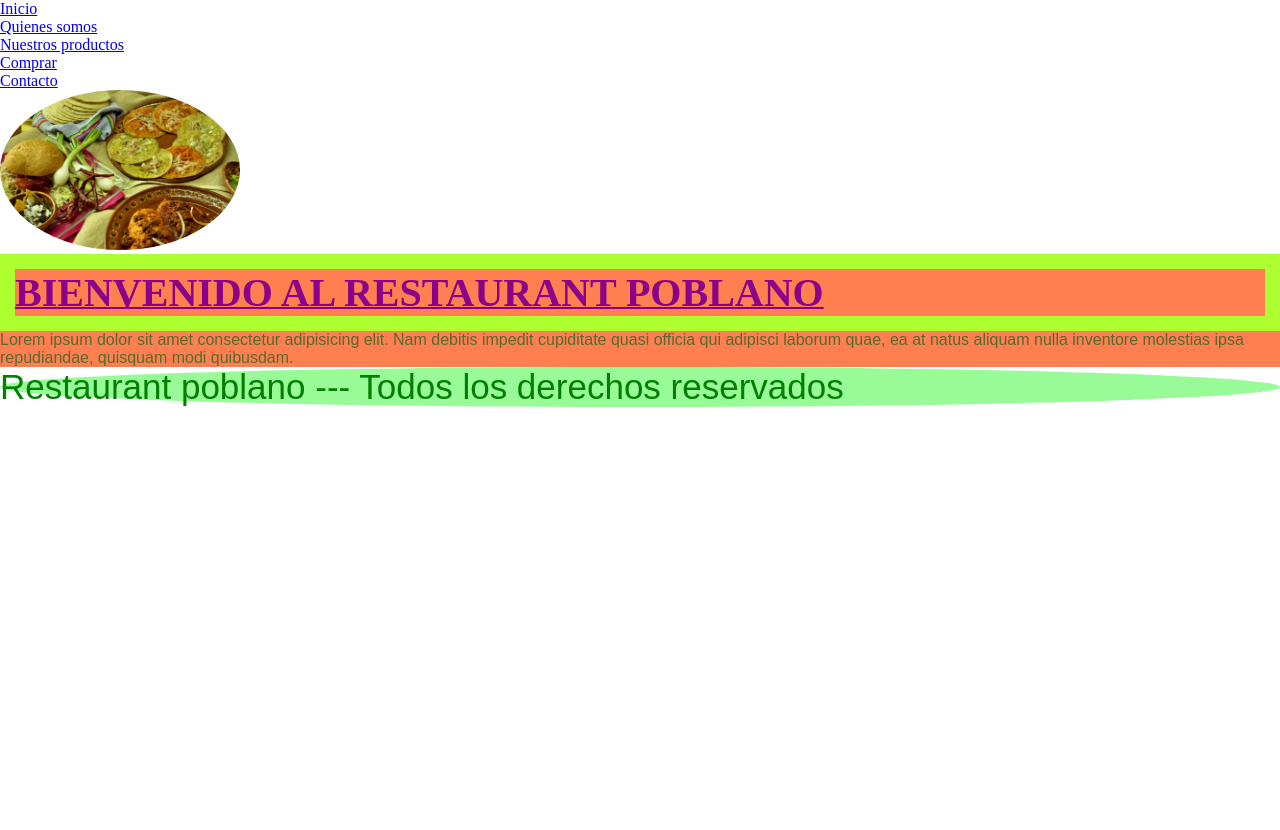
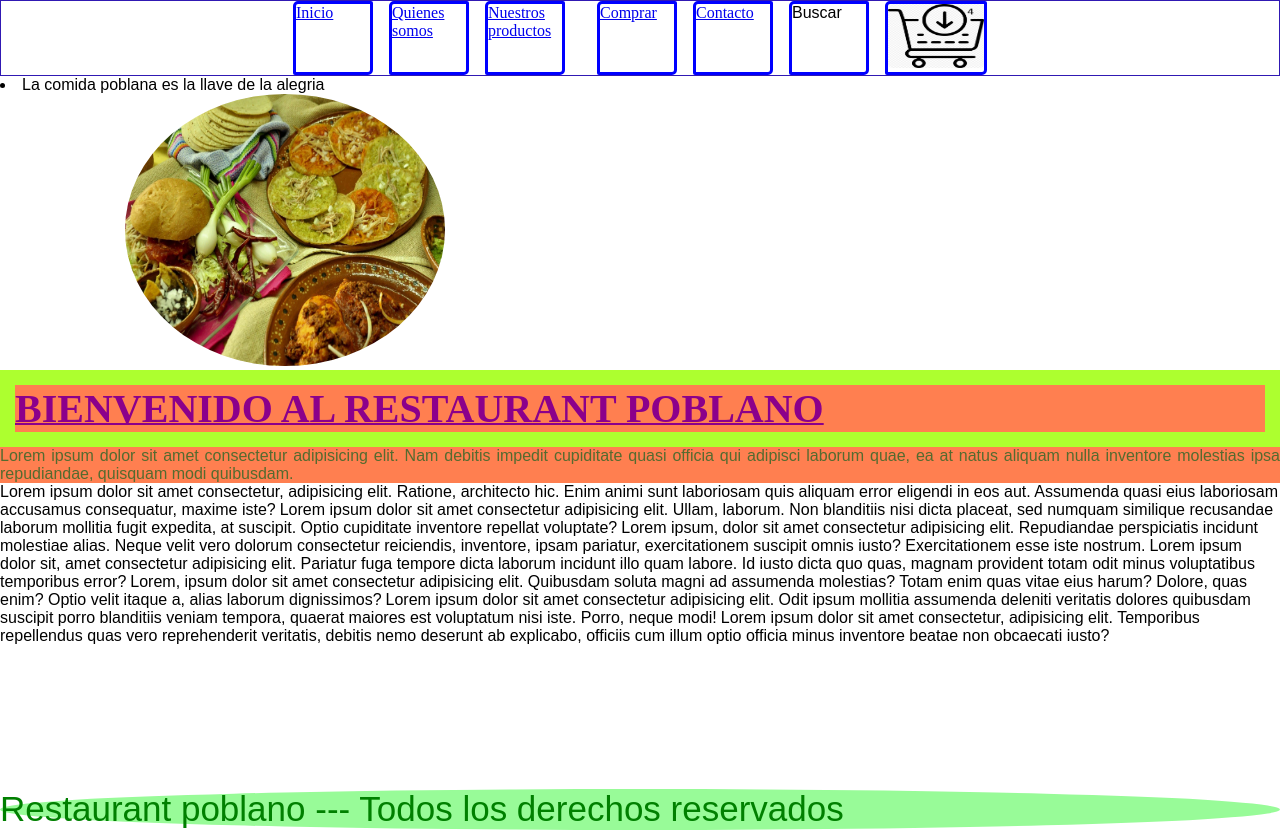
Before and after one commit to Erika-Velazquez98/curso-desarrollo-web-1-Puebla-Erika, a plain HTML site: page index.html in a window 1280 px wide. Before the commit the page ends 800 px from the top, so only its background shows below. Drawn offline with Linux system fonts and the light colour scheme.

Commit message:
Creamos carrito, eslogan de nuesra pagina html

```diff
--- a/index.html
+++ b/index.html
@@ -11,12 +11,12 @@
 <body>
     <header>
         <nav>
-            <ul>
+            <ul class="navbar">
                 <li>
                     <a href="./index.html">Inicio</a>
                 </li>
                 <li>
-                    <a id="quienessomos"href="./quienes-somos.html">Quienes somos</a>
+                    <a href="./quienes-somos.html">Quienes somos</a>
                 </li>
                 <li>
                     <a href="./nuestros-productos.html">Nuestros productos
@@ -27,17 +27,44 @@
                 <li>
                     <a href="./contacto.html">Contacto</a>
                 </li>
+                <li>
+                    <p>Buscar</p>
+                </li>
+                <li>
+                    <img id="carroIndex" class="carrito" src="./imagenes/carro.jpg" alt="Carrito de compras">
+                </li>
             </ul>
         </nav>
         <div>
-            <img id="logoIndex" src="./imagenes/comida-puebla.jpg" alt="Logo restaurant poblano">
+            <li class="eslogan">
+                <p>La comida poblana es la llave de la alegria</p>
+            </li>
+            <img id="logoIndex" class="claseeri" src="./imagenes/comida-puebla.jpg" alt="Logo restaurant poblano">
+
         </div>
+
     </header>
     <main>
        <section class="seccionH1">
         <h1 class="claseH1" id="tituloIndex">BIENVENIDO AL RESTAURANT POBLANO</h1>
         <p>Lorem ipsum dolor sit amet consectetur adipisicing elit. Nam debitis impedit cupiditate quasi officia qui adipisci laborum quae, ea at natus aliquam nulla inventore molestias ipsa repudiandae, quisquam modi quibusdam.</p>
        </section>
+       <p>Lorem ipsum dolor sit amet consectetur, adipisicing elit. Ratione, architecto hic. Enim animi sunt laboriosam quis aliquam error eligendi in eos aut. Assumenda quasi eius laboriosam accusamus consequatur, maxime iste?</p>
+       <p>Lorem ipsum dolor sit amet consectetur adipisicing elit. Ullam, laborum. Non blanditiis nisi dicta placeat, sed numquam similique recusandae laborum mollitia fugit expedita, at suscipit. Optio cupiditate inventore repellat voluptate?</p>
+       <p>Lorem ipsum, dolor sit amet consectetur adipisicing elit. Repudiandae perspiciatis incidunt molestiae alias. Neque velit vero dolorum consectetur reiciendis, inventore, ipsam pariatur, exercitationem suscipit omnis iusto? Exercitationem esse iste nostrum.</p>
+       <p>Lorem ipsum dolor sit, amet consectetur adipisicing elit. Pariatur fuga tempore dicta laborum incidunt illo quam labore. Id iusto dicta quo quas, magnam provident totam odit minus voluptatibus temporibus error?</p>
+       <p>Lorem, ipsum dolor sit amet consectetur adipisicing elit. Quibusdam soluta magni ad assumenda molestias? Totam enim quas vitae eius harum? Dolore, quas enim? Optio velit itaque a, alias laborum dignissimos?</p>
+       <p>Lorem ipsum dolor sit amet consectetur adipisicing elit. Odit ipsum mollitia assumenda deleniti veritatis dolores quibusdam suscipit porro blanditiis veniam tempora, quaerat maiores est voluptatum nisi iste. Porro, neque modi!</p>
+       <p>Lorem ipsum dolor sit amet consectetur, adipisicing elit. Temporibus repellendus quas vero reprehenderit veritatis, debitis nemo deserunt ab explicabo, officiis cum illum optio officia minus inventore beatae non obcaecati iusto?</p>
+       <br>
+       <br>
+       <br>
+       <br>
+       <br>
+       <br>
+       <br>
+       <br>
+       <br>
     </main>
     <footer class="footerIndex">
         <p>Restaurant poblano --- Todos los derechos reservados</p>
--- a/styles.css
+++ b/styles.css
@@ -9,10 +9,24 @@
 }
 
 #logoIndex {
-    width: 15rem;
-    height: 10rem;
-    border-radius: 60%;
-    margin: 4 rem;
+    width: 20rem;
+    height: 17rem;
+    border-radius: 75%;
+    margin: 1 rem;
+    border-top: 2;
+}
+
+#carroIndex {
+    width: 6rem;
+    height: 4rem;
+    border-radius: 6%;
+    border-top: 1px;
+}
+
+#eslogan {
+    border-color: blue;
+    text-align: justify;
+    background-color: brown;
 }
 
 .seccionH1 {
@@ -20,6 +34,26 @@
     border-color: 1px solid gold;
     text-align: justify;
     color: darkolivegreen;
+}
+
+.navbar {
+   display: flex;
+   gap: 1rem;
+   border: 1px;
+   border-style: solid;
+   border-color: rgb(48, 25, 179);
+   list-style: none;
+   justify-content: center;
+}
+
+.navbar li {
+    border: 3px;
+    flex-shrink: 1;
+    flex-basis: 80px;
+    border-radius: 5px 2px;
+    border-style: solid;
+    border-color: blue;
+    flex-shrink: 1;
 }
 
 h1 {
@@ -36,9 +70,19 @@ p {
     border-color: hotpink;
 }
 
+p{
+text-align: left;
+display: inline;
+}
+
 .footerIndex {
     background-color: palegreen;
     color: green;
     font-size: 35px;
     border-radius: 80%;
 }
+
+.claseeri {
+    position: sticky;
+    top: 10px; left: 125px;
+}
```
Also changed, not shown: imagenes/carro.jpg (added).
